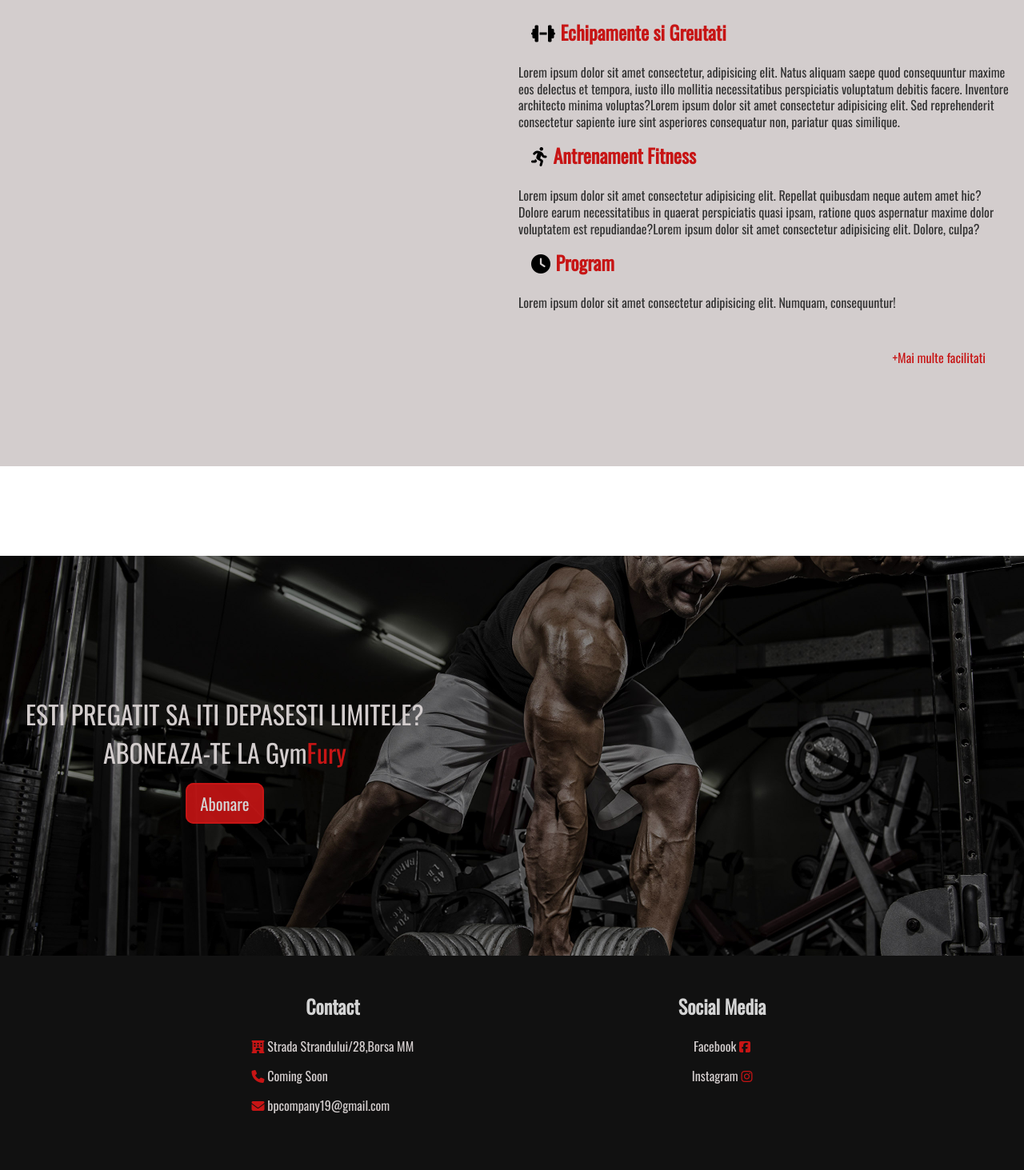
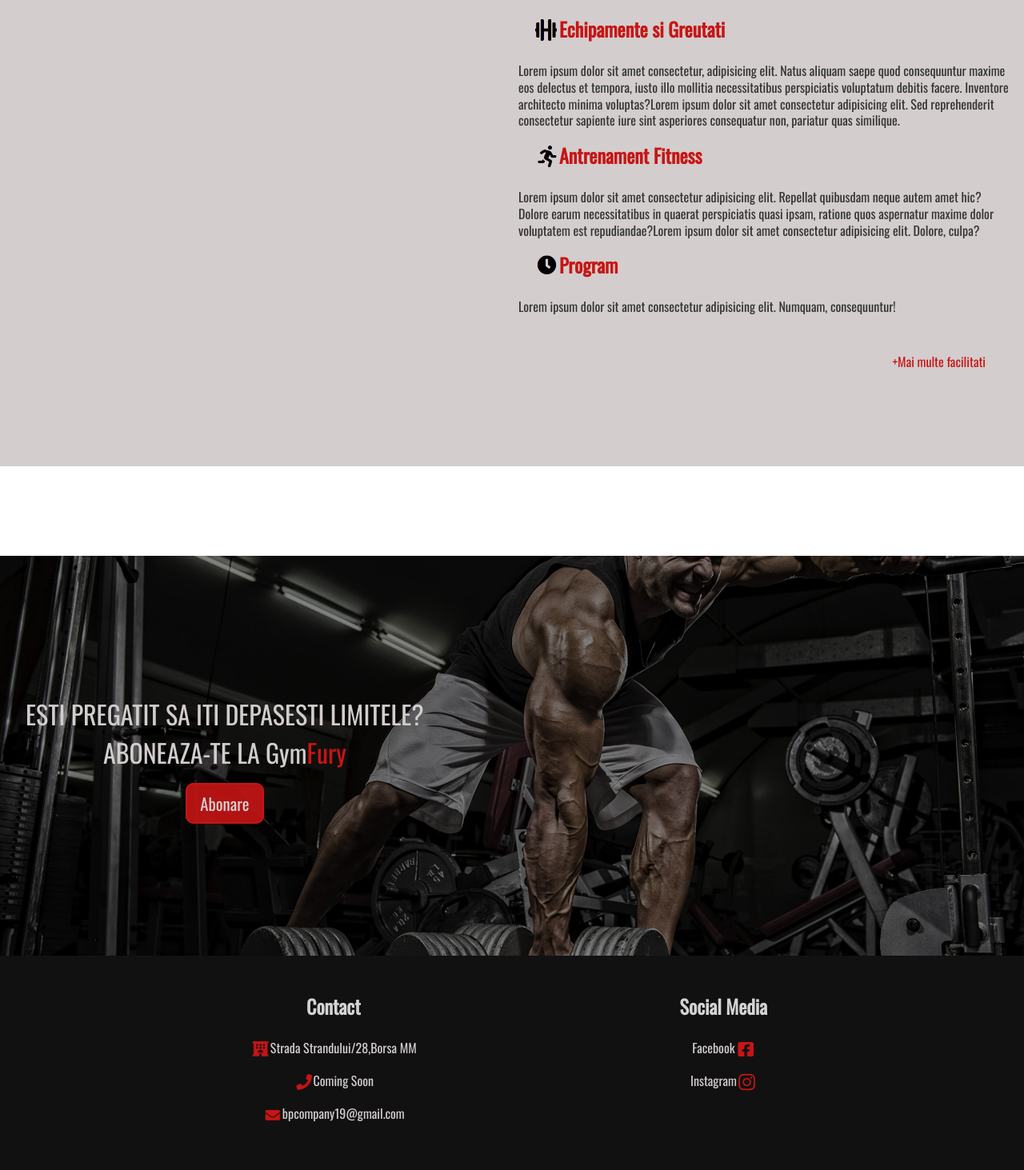
Before and after one commit to Bpcompany19/Portofoliu, a plain HTML site: page Gym-site/gym.html in a window 1280 px wide. Shown: the part 1029-2492 px from the top of the page at 80% size. Drawn offline with nearby package versions, Linux system fonts and the light colour scheme.

Commit message:
Update offline mode -C

```diff
--- a/Gym-site/abonamente.css
+++ b/Gym-site/abonamente.css
@@ -189,6 +189,12 @@
   padding-right:1rem;
 }
 /* footer */
+footer img{
+  width:25px;
+  height:25px;
+  display:inline-block;
+  padding-top:0.2rem;
+}
 footer{
   background:#111;
   display:flex;
@@ -205,6 +211,9 @@
 
 footer  p{
   padding:0.5rem;
+  display:flex;
+  justify-content: center;
+  align-items: center;
 }
 footer .box2 p{
   text-align:center;
--- a/Gym-site/contact.css
+++ b/Gym-site/contact.css
@@ -133,6 +133,7 @@
 #contact{
   background:rgb(211, 205, 205);
   font-size:1.2rem;
+
 }
 
 #contact .contact-form{
@@ -168,7 +169,12 @@
 }
 
 /* footer */
-
+footer img{
+  width:25px;
+  height:25px;
+  display:inline-block;
+  padding-top:0.2rem;
+}
 footer{
   background:#111;
   display:flex;
@@ -185,6 +191,9 @@
 
 footer  p{
   padding:0.5rem;
+  display:flex;
+  justify-content: center;
+  align-items: center;
 }
 footer .box2 p{
   text-align:center;
@@ -387,7 +396,7 @@
     margin-top:3rem;
   }
   #contact{
-    height:100vh;
+    height:auto;
   }
 
 }
--- a/Gym-site/facilitati.css
+++ b/Gym-site/facilitati.css
@@ -172,6 +172,12 @@
 }
 
 /* footer */
+footer img{
+  width:25px;
+  height:25px;
+  display:inline-block;
+  padding-top:0.2rem;
+}
 footer{
   background:#111;
   display:flex;
@@ -188,6 +194,9 @@
 
 footer  p{
   padding:0.5rem;
+  display:flex;
+  justify-content: center;
+  align-items: center;
 }
 footer .box2 p{
   text-align:center;
--- a/Gym-site/galerie.css
+++ b/Gym-site/galerie.css
@@ -144,6 +144,12 @@
 }
 
 /* footer */
+footer img{
+  width:25px;
+  height:25px;
+  display:inline-block;
+  padding-top:0.2rem;
+}
 footer{
   background:#111;
   display:flex;
@@ -160,6 +166,9 @@
 
 footer  p{
   padding:0.5rem;
+  display:flex;
+  justify-content: center;
+  align-items: center;
 }
 footer .box2 p{
   text-align:center;
--- a/Gym-site/gym.css
+++ b/Gym-site/gym.css
@@ -194,6 +194,10 @@
   justify-content: center;
 
 }
+#info .info-text img{
+  width:35px;
+  height:35px;
+}
 #info .info-text p{
   color:#333;
   margin-top:0.5rem;
@@ -202,6 +206,8 @@
 }
 #info .info-text h1{
   text-align:left;
+  display:flex;
+  align-items: center;
 }
 #info .info-text i{
   margin-right:0.4rem;
@@ -229,6 +235,12 @@
   line-height:1.5;
 }
 /* footer */
+footer img{
+  width:25px;
+  height:25px;
+  display:inline-block;
+  padding-top:0.2rem;
+}
 footer{
   background:#111;
   display:flex;
@@ -245,6 +257,9 @@
 
 footer  p{
   padding:0.5rem;
+  display:flex;
+  justify-content: center;
+  align-items: center;
 }
 footer .box2 p{
   text-align:center;
--- a/Gym-site/gym.html
+++ b/Gym-site/gym.html
@@ -39,17 +39,17 @@
     <div class="info-img"></div>
     <div class="info-text">
       <div>
-        <h1 ><i class="fas fa-dumbbell"></i><span class="red-text">Echipamente si Greutati</span></h1>
+        <h1 ><img src="./gym-image/icons/Captura11.PNG" alt=""><span class="red-text"> Echipamente si Greutati</span></h1>
         <p>Lorem ipsum dolor sit amet consectetur, adipisicing elit. Natus aliquam saepe quod consequuntur maxime eos delectus et tempora, iusto illo mollitia necessitatibus perspiciatis voluptatum debitis facere. Inventore architecto minima voluptas?Lorem ipsum dolor sit amet consectetur adipisicing elit. Sed reprehenderit consectetur sapiente iure sint asperiores consequatur non, pariatur quas similique.</p>
       </div>
 
       <div>
-        <h1><i class="fas fa-running"></i><span class="red-text">Antrenament Fitness </span> </h1>
+        <h1><img src="./gym-image/icons/Captura22.PNG"><span class="red-text"> Antrenament Fitness </span> </h1>
         <p>Lorem ipsum dolor sit amet consectetur adipisicing elit. Repellat quibusdam neque autem amet hic? Dolore earum necessitatibus in quaerat perspiciatis quasi ipsam, ratione quos aspernatur maxime dolor voluptatem est repudiandae?Lorem ipsum dolor sit amet consectetur adipisicing elit. Dolore, culpa? </p>
       </div>
 
       <div>
-        <h1> <i class="fas fa-clock"></i><span class="red-text">Program</span> </h1>
+        <h1> <img src="./gym-image/icons/Captura33.PNG"><span class="red-text"> Program</span> </h1>
         <p>Lorem ipsum dolor sit amet consectetur adipisicing elit. Numquam, consequuntur!</p>
       </div>
       <div class="more">
@@ -70,15 +70,17 @@
   <footer id="footer">
     <div class="box1">
       <h2 class="s-heading">Contact</h2>
-      <p class="gray-text"><i class="fas fa-hotel red-text"></i> Strada Strandului/28,Borsa MM</p>
-      <p class="gray-text"><i class="fas fa-phone red-text"></i> Coming Soon</p>
-      <p class="gray-text"><i class="fas fa-envelope red-text"></i>  bpcompany19@gmail.com</p>
+      <p class="gray-text"><img src="./gym-image/icons/Captura1.PNG" alt=""> Strada Strandului/28,Borsa MM</p>
+      <p class="gray-text"><img src="./gym-image/icons/Captura2.PNG" alt=""> Coming Soon</p>
+      <p class="gray-text"><img src="./gym-image/icons/Captura3.PNG" alt="">  bpcompany19@gmail.com</p>
     </div>
     <div class="box2">
       <h2 class="s-heading">Social Media</h2>
-      <a href="https://facebook.com"><p class="gray-text">Facebook  <i class="fab fa-facebook-square red-text"></i> </p></a>
-      <a href="https://instagram.com"><p class="gray-text">Instagram  <i class="fab fa-instagram red-text"></i> </p></a>
+      <a href="https://facebook.com"><p class="gray-text">Facebook  <img src="./gym-image/icons/Captura4.PNG" alt=""> </p></a>
+      <a href="https://instagram.com"><p class="gray-text">Instagram  <img src="./gym-image/icons/Captura5.PNG" alt=""> </p></a>
     </div>
+
+
   </footer>
   <div class="copyright">
     <p class="easter-egg">Easter Egg</p>
```
Also changed, not shown: Gym-site/abonamente.html (+5 -5 lines), Gym-site/contact.html (+5 -5 lines), Gym-site/facilitati.html (+7 -5 lines), Gym-site/galerie.html (+7 -5 lines), Gym-site/gym-image/icons/Captura1.PNG (added), Gym-site/gym-image/icons/Captura11.PNG (added), Gym-site/gym-image/icons/Captura22.PNG (added), Gym-site/gym-image/icons/Captura3.PNG (added), Gym-site/gym-image/icons/Captura33.PNG (added), Gym-site/gym-image/icons/Captura4.PNG (added), Gym-site/gym-image/icons/Captura5.PNG (added), Gym-site/gym-image/icons/captura2.PNG (added).
